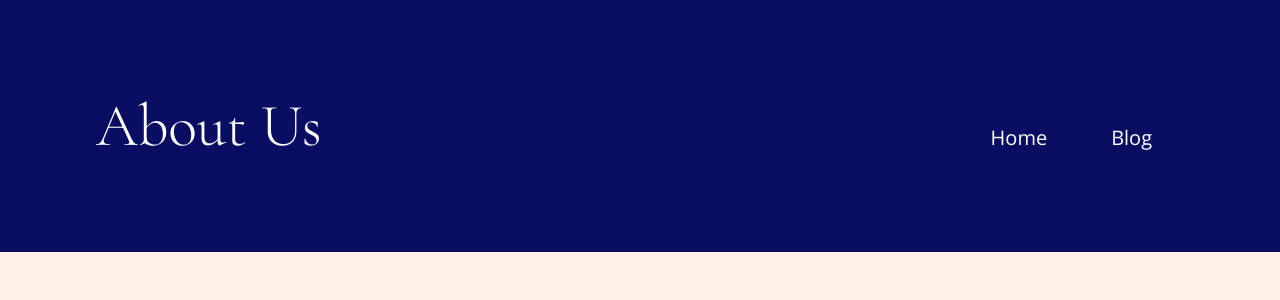
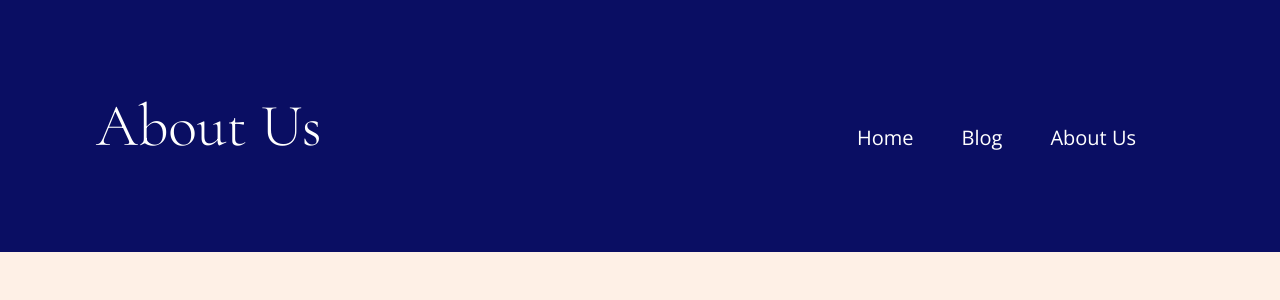
Before and after one commit to tinan272/coffeeandcoding, a Next.js app in the folder coffee_and_coding/: page /about in a window 1280 px wide. Shown: the top 300 px of the page. Built offline with nearby package versions, Linux system fonts and the light colour scheme.

Commit message:
added hover effect on links and changed header font color

```diff
--- a/coffee_and_coding/app/about/page.js
+++ b/coffee_and_coding/app/about/page.js
@@ -11,6 +11,7 @@ export default function page() {
     const links = [
         { name: "Home", href: "/" },
         { name: "Blog", href: "/blog" },
+        { name: "About Us", href: "/about" },
     ];
     return (
         <div>
--- a/coffee_and_coding/app/blog/page.js
+++ b/coffee_and_coding/app/blog/page.js
@@ -10,6 +10,7 @@ import Link from "next/link";
 export default function page() {
     const links = [
         { name: "Home", href: "/" },
+        { name: "Blog", href: "/blog" },
         { name: "About Us", href: "/about" },
     ];
     return (
--- a/coffee_and_coding/app/frontend/components/Header.jsx
+++ b/coffee_and_coding/app/frontend/components/Header.jsx
@@ -12,10 +12,14 @@ export default function Header({ title, links }) {
                 <div id="title" className="font-light text-6xl">
                     {title}
                 </div>
-                <div className="flex font-thin text-xl">
+                <div className="flex font-thin text-xl pr-6">
                     <div className="flex">
                         {links.map((link, index) => (
-                            <Link key={index} href={link.href} className="px-8">
+                            <Link
+                                key={index}
+                                href={link.href}
+                                className="justify-between linkEffect linkEffect--insideOut mx-6"
+                            >
                                 {link.name}
                             </Link>
                         ))}
--- a/coffee_and_coding/app/globals.css
+++ b/coffee_and_coding/app/globals.css
@@ -62,3 +62,27 @@ html {
 #title {
     font-family: var(--font-cormorant);
 }
+
+.linkEffect {
+    display: inline-block;
+    position: relative;
+    text-decoration: none;
+    color: white;
+    transition: color 0.3s ease;
+}
+
+.linkEffect--insideOut::before {
+    content: "";
+    position: absolute;
+    width: 0%;
+    height: 2px;
+    bottom: -1px;
+    left: 50%;
+    background-color: white;
+    transition: width 0.3s ease, left 0.3s ease;
+}
+
+.linkEffect--insideOut:hover::before {
+    width: 100%;
+    left: 0;
+}
```
Also changed, not shown: coffee_and_coding/app/page.jsx (+15 -11 lines).
